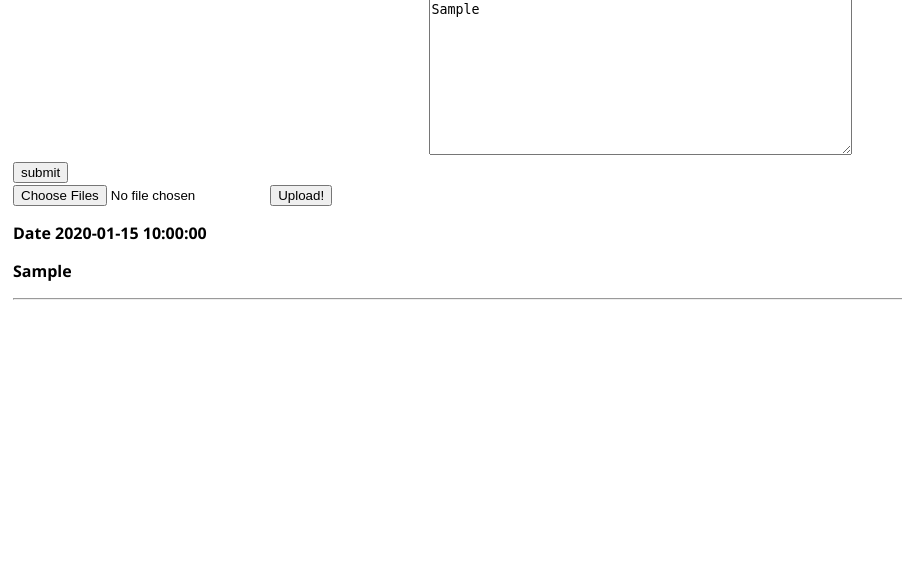
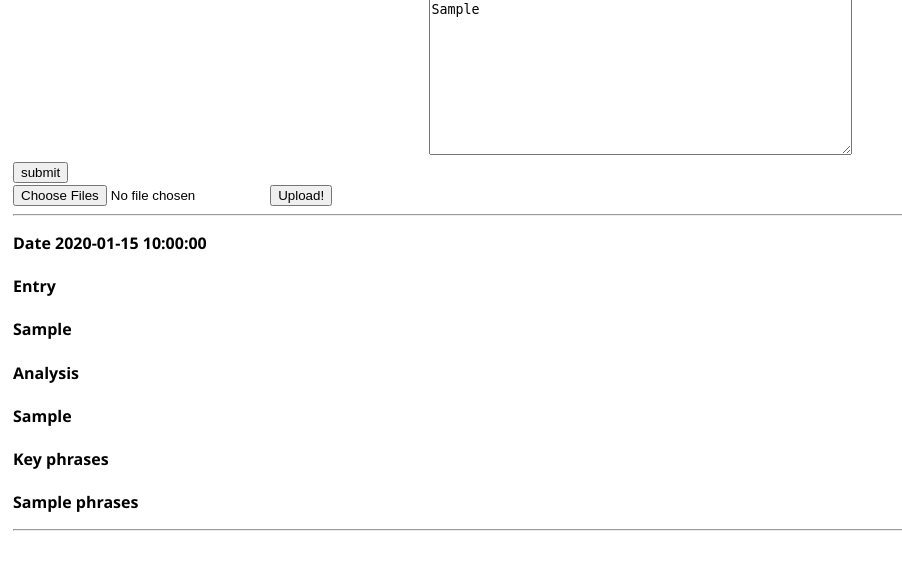
Before and after one commit to shintan777/Sakhi, a Flask app: template templates/home.html in a window 1280 px wide. Shown: the part 157-727 px from the top of the page, without its empty margins (0-902 px from the left). Run offline with Flask 2, Linux system fonts and the light colour scheme; the template is opened without the code that fills it: most values are stand-ins (such as "Sample title", 1, 10 or a date in 2020).

Commit message:
froontend changes

```diff
--- a/app.py
+++ b/app.py
@@ -44,48 +44,41 @@ def extract_key_phrases(documents):
         result = text_analytics_client.extract_key_phrases(documents)
         for doc in result:
             if not doc.is_error:
-                text.append("<br>".join(doc.key_phrases))
+                text.append(" \n".join(doc.key_phrases))
             elif doc.is_error:
                 text.append(doc.id)
                 # text.append(doc.error)
 
-        return "<br>".join(text)
+        return "       \n".join(text)
         # [END batch_extract_key_phrases]
 
 def analyze_sentiment(documents):
         # [START batch_analyze_sentiment]
         result = text_analytics_client.analyze_sentiment(documents)
-        # print(result)
+        print(result)
         docs = [doc for doc in result if not doc.is_error]
 
         text = []
 
         for idx, doc in enumerate(docs):
-            text.append("Entry: {}".format(documents[idx]))
-            text.append("Sentiment: {}".format(doc.sentiment))
+            text.append("Document text: {}".format(documents[idx]))
+            text.append("Overall sentiment: {}".format(doc.sentiment))
         # [END batch_analyze_sentiment]
             text.append("Overall scores: positive={0:.3f}; neutral={1:.3f}; negative={2:.3f} \n".format(
                 doc.sentiment_scores.positive,
                 doc.sentiment_scores.neutral,
                 doc.sentiment_scores.negative,
             ))
-
-            incividual = []
             for idx, sentence in enumerate(doc.sentences):
-                individual.append("Sentence {} sentiment: {}".format(idx+1, sentence.sentiment))
-                max_score = max( sentence.sentiment_scores.positive,
-                                 sentence.sentiment_scores.neutral,
-                                 sentence.sentiment_scores.negative)
-                individual.append("Sentence score: positive={0:.3f}; neutral={1:.3f}; negative={2:.3f}".format(
+                text.append("Sentence {} sentiment: {}".format(idx+1, sentence.sentiment))
+                text.append("Sentence score: positive={0:.3f}; neutral={1:.3f}; negative={2:.3f}".format(
                     sentence.sentiment_scores.positive,
                     sentence.sentiment_scores.neutral,
                     sentence.sentiment_scores.negative,
                 ))
-            text.append("------------------------------------------------------")
-            print('\n\n\n\n\n',text)
-            print('\n\n\n\n\n',individual)
+            text.append("\n\n\n\n\n")
 
-        return ''.join(text)
+        return "\n".join(text)
 
 """
 
@@ -114,8 +107,9 @@ def result():
       result = request.form.get('paragraph_text')
       documents = result.split('.')
       print(documents)
-      result_string = analyze_sentiment(documents) + extract_key_phrases(documents)
-      return render_template("home.html",result_string=result_string,date=datetime.now(),txt_entry='')
+      result_string = analyze_sentiment(documents)
+      phrases = extract_key_phrases(documents)
+      return render_template("home.html",result_string=result_string,date=datetime.now(),txt_entry=result, phrases=phrases)
 
 @app.route('/ocr',methods = ['POST','GET'])
 def ocr():
--- a/templates/home.html
+++ b/templates/home.html
@@ -24,9 +24,14 @@
     <input  type="submit" value="Upload!" id="upload-button">
     </form>
 
-
+      <hr>
         <p id="demo">Date {{date}}</p>
+        <h4>Entry</h4>
+        <p>{{txt_entry}}</p>
+        <h4>Analysis</h4>
         <p>{{result_string}}</p>
+        <h4>Key phrases</h4>
+        <p>{{phrases}}</p>
 
         <script>
             function myFunction() {
```
